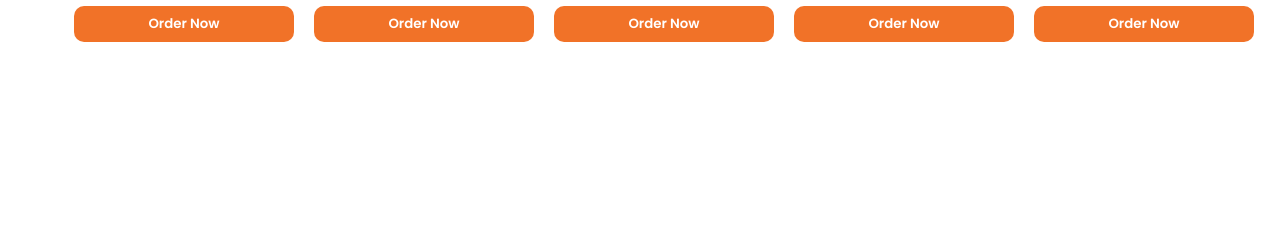
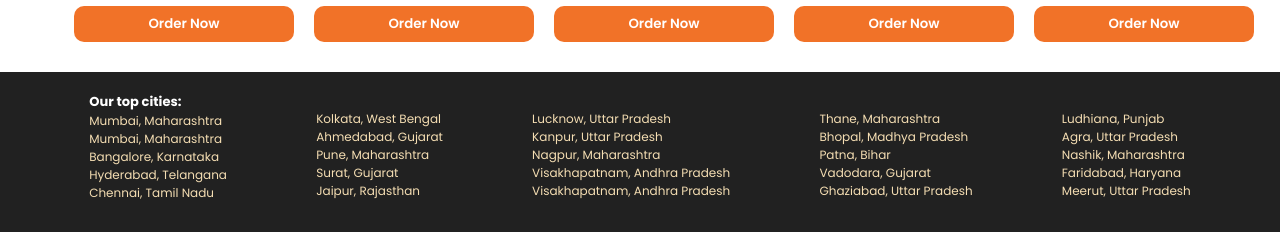
Before and after one commit to Sohini-Purkait/Oofy-hacks-Project, a plain HTML site: page index2.html in a window 1280 px wide. Shown: the part 2001-2233 px from the top of the page. Before the commit the page ends 2073 px from the top, so only its background shows below. Drawn offline with Linux system fonts and the light colour scheme.

Commit message:
added footer of index2

```diff
--- a/index2.html
+++ b/index2.html
@@ -329,7 +329,52 @@
 
     </main>
     <footer>
+        <div class="foot-panel1">
+            <ul>
+                <p>Our top cities:</p>
+                <a>Mumbai, Maharashtra</a>
+                <a>Mumbai, Maharashtra</a>
+                <a>Bangalore, Karnataka</a>
+                <a>Hyderabad, Telangana</a>
+                <a>Chennai, Tamil Nadu</a>
+            </ul>
 
+            <ul>
+                <br>
+                <a>Kolkata, West Bengal</a>
+                <a>Ahmedabad, Gujarat</a>
+                <a>Pune, Maharashtra</a>
+                <a>Surat, Gujarat</a>
+                <a>Jaipur, Rajasthan</a>
+            </ul>
+
+            <ul>
+                <br>
+                <a>Lucknow, Uttar Pradesh</a>
+                <a>Kanpur, Uttar Pradesh</a>
+                <a>Nagpur, Maharashtra</a>
+                <a>Visakhapatnam, Andhra Pradesh</a>
+                <a>Visakhapatnam, Andhra Pradesh</a>
+            </ul>
+
+            <ul>
+                <br>
+                <a>Thane, Maharashtra</a>
+                <a>Bhopal, Madhya Pradesh</a>
+                <a>Patna, Bihar</a>
+                <a>Vadodara, Gujarat</a>
+                <a>Ghaziabad, Uttar Pradesh</a>
+            </ul>
+
+            <ul>
+                <br>
+                <a>Ludhiana, Punjab</a>
+                <a>Agra, Uttar Pradesh</a>
+                <a>Nashik, Maharashtra</a>
+                <a>Faridabad, Haryana</a>
+                <a>Meerut, Uttar Pradesh</a>
+            </ul>
+        </div>
     </footer>
     <script src="script2.js"></script>
 </body>
--- a/style2.css
+++ b/style2.css
@@ -680,3 +680,22 @@ html {
     position: absolute;
     transform: translateX(-100vw);
 }
+
+.foot-panel1{
+    display: flex;
+    justify-content: space-evenly;
+    background-color: #212121;
+    padding-top: 20px;
+    padding-bottom: 30px;
+    font-size: 1.2rem;
+}
+.foot-panel1 ul a{
+    display: block;
+    color: wheat;
+}
+.foot-panel1 p{
+    font-weight: bold;
+    color: white ;
+    font-weight: bolder;
+    font-size: 1.3rem;
+}
```
